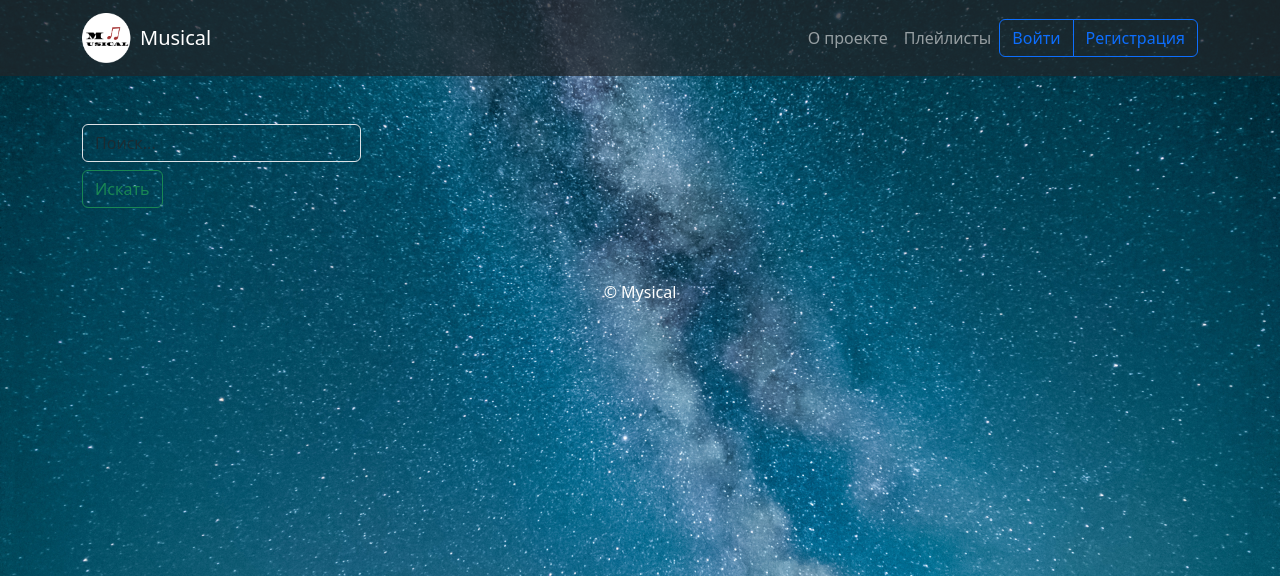
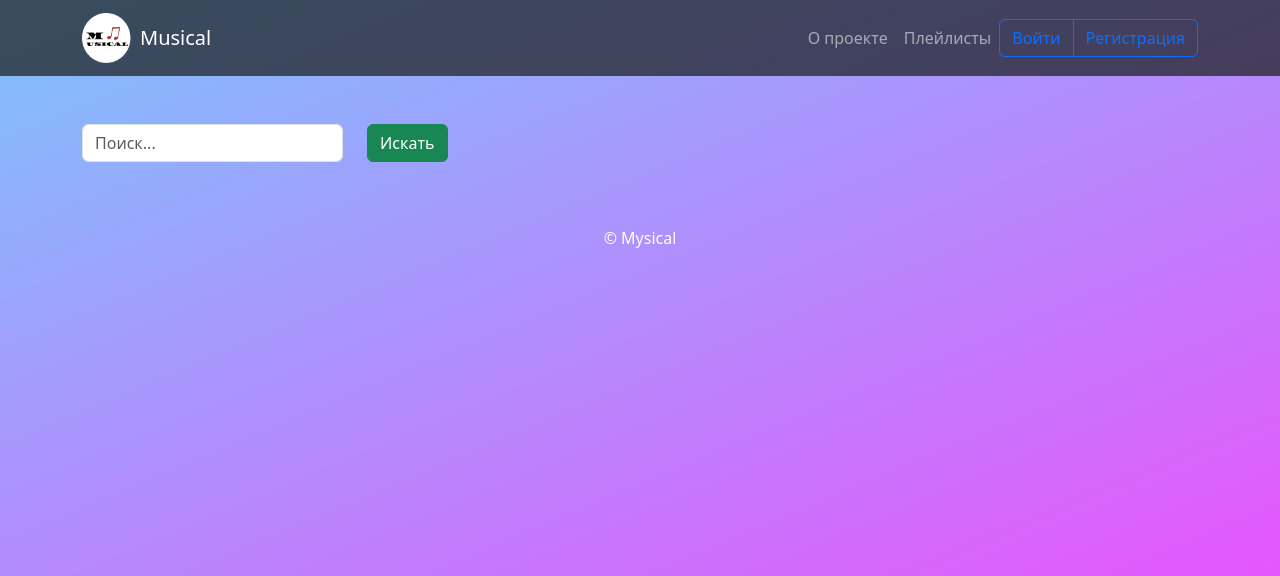
Before and after one commit to N0len-sasha/Music_plog, a Django app: page / in a window 1280 px wide. Shown: the top 576 px of the page. Run offline with Django 3.2, Linux system fonts and the light colour scheme; data that the repository does not hold is empty; some libraries are stand-ins or nearby versions.

Commit message:
front fixes

```diff
--- a/music_blog_api/static/css/styles.css
+++ b/music_blog_api/static/css/styles.css
@@ -1,5 +1,5 @@
 body {
-    background-image: url('/static/img/background.jpg');
+    background-image: url('/static/img/background4.png');
     background-size: cover;
     background-repeat: no-repeat;
   }
@@ -46,3 +46,8 @@ body {
 .star.active, .star:hover {
   color: gold;
 }
+
+.larger-text {
+  font-size: 18px;
+  color: #ffffff;
+}
--- a/music_blog_api/templates/blog/index.html
+++ b/music_blog_api/templates/blog/index.html
@@ -5,14 +5,14 @@
 {% endblock %}
 
 {% block content %}
-  <form class="form-inline my-2 my-lg-0" action="#" method="get">
-    <div class="col-sm-8 col-md-3">
-        <input class="form-control mr-sm-2 bg-transparent text-white" name="q" type="text" placeholder="Поиск..." value="{{ request.GET.q }}">
+  <div class="row">
+    <div class="col-8 col-md-3">
+        <input class="form-control text-white" name="q" type="text" placeholder="Поиск..." value="{{ request.GET.q }}">
     </div>
-    <div class="col-sm-4 col-md-2">
-        <button class="btn btn-outline-success my-2 my-sm-2" type="submit">Искать</button>
+    <div class="col-4 col-md-2">
+        <button class="btn btn-success" type="submit">Искать</button>
     </div>
-  </form>
+  </div>
   {% for post in posts %}
     {% include "includes/post_card.html" %}
   {% endfor %}
--- a/music_blog_api/templates/includes/header.html
+++ b/music_blog_api/templates/includes/header.html
@@ -13,23 +13,27 @@
                 <div class="collapse navbar-collapse" id="navbarNav">
                     <ul class="navbar-nav ms-auto">
                         <li class="nav-item">
-                            <a class="nav-link {% if view_name == 'blog:about' %} text-white {% endif %}" href="{% url 'blog:about' %}">О проекте</a>
+                            <a class="nav-link {% if view_name == 'blog:about' %} text-white {% endif %} larger-text" href="{% url 'blog:about' %}">О проекте</a>
                         </li>
                         <li class="nav-item">
-                            <a class="nav-link {% if view_name == 'playlists' %} text-white {% endif %}" href="{% url 'blog:playlists' %}">Плейлисты</a>
+                            <a class="nav-link {% if view_name == 'playlists' %} text-white {% endif %} larger-text" href="{% url 'blog:playlists' %}">Плейлисты</a>
                         </li>
                     </ul>
                 </div>
                 {% if user.is_authenticated %}
-                    <div class="btn-group" role="group" aria-label="Basic outlined example">
-                        <button type="button" class="btn btn-outline-primary"><a class="text-decoration-none text-reset text-white"
-                            href="{% url 'blog:post_create' %}">Написать пост</a></button>
-                        <button type="button" class="btn btn-outline-primary"><a class="text-decoration-none text-reset text-white"
-                            href="{% url 'blog:playlist_create' %}">Создать плейлист</a></button>
-                        <button type="button" class="btn btn-outline-primary"><a class="text-decoration-none text-reset"
-                            href="{% url 'blog:profile' user.username %}">{{ user.username }}</a></button>
-                        <button type="button" class="btn btn-outline-primary"><a class="text-decoration-none text-reset"
-                            href="{% url 'logout' %}">Выйти</a></button>
+                    <div class="btn-group" role="group" aria-label="Basic example">
+                        <button type="button" class="btn btn-primary">
+                            <a class="text-decoration-none text-reset text-white" href="{% url 'blog:post_create' %}">Написать пост</a>
+                        </button>
+                        <button type="button" class="btn btn-primary">
+                            <a class="text-decoration-none text-reset text-white" href="{% url 'blog:playlist_create' %}">Создать плейлист</a>
+                        </button>
+                        <button type="button" class="btn btn-primary">
+                            <a class="text-decoration-none text-reset text-white" href="{% url 'blog:profile' user.username %}">{{ user.username }}</a>
+                        </button>
+                        <button type="button" class="btn btn-danger">
+                            <a class="text-decoration-none text-reset text-white" href="{% url 'logout' %}">Выйти</a>
+                        </button>
                     </div>
                 {% else %}
                     <div class="btn-group" role="group" aria-label="Basic outlined example">
```
Also changed, not shown: music_blog_api/static/img/background2.jpg (added), music_blog_api/static/img/background3.png (added), music_blog_api/static/img/background4.png (added).
